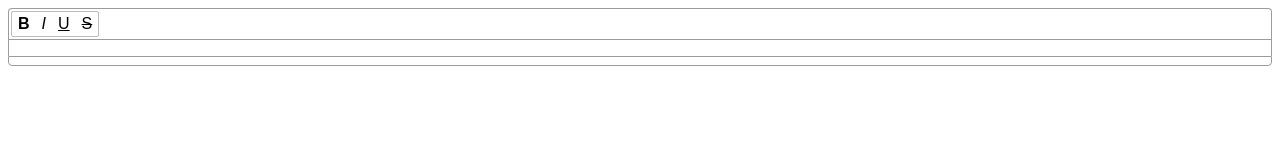
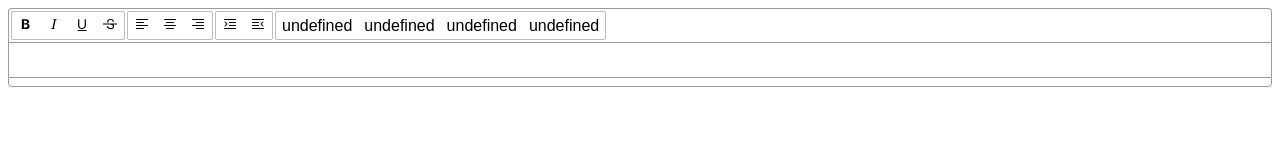
Before and after one commit to Haneum-Park/kanueditor, a website: page index.html in a window 1280 px wide. Drawn offline with Linux system fonts and the light colour scheme.

Commit message:
[ FEAT ] : 버튼 추가중

```diff
--- a/index.html
+++ b/index.html
@@ -5,7 +5,7 @@
   <meta http-equiv="X-UA-Compatible" content="IE=edge">
   <meta name="viewport" content="width=device-width, initial-scale=1.0">
   <title>Document</title>
-  <link type="text/css" rel="stylesheet" href="./src/assets/application.css">
+  <link type="text/css" rel="stylesheet" href="./src/assets/css/application.css">
 </head>
 <body>
 
--- a/src/assets/default.css
+++ b/src/assets/css/default.css
@@ -56,6 +56,14 @@
 /* ? content style */
 .kanu-editor .kanu-editor-content {
   padding: calc(8em / 16);
+  outline: none;
+  cursor: text;
+  color: 1px solid var(--color-black);
+}
+.kanu-editor .kanu-editor-content,
+.kanu-editor .kanu-editor-content:focus,
+.kanu-editor .kanu-editor-content:active {
+  outline: none;
 }
 
 .kanu-editor .kanu-editor-resizer {
--- a/src/assets/variable.css
+++ b/src/assets/css/variable.css
@@ -19,4 +19,6 @@
   --color-gray-7: #474747;
   --color-gray-8: #2b2b2b;
   --color-gray-9: #0f0f0f;
+
+  --font-size: 16px;
 }
--- a/src/kanueditor.js
+++ b/src/kanueditor.js
@@ -11,53 +11,108 @@ function resizerRender() {
 function contentRender() {
 	// ? editor content wrapper
 	const content = document.createElement("div");
+	content.contentEditable = true;
 	content.classList.add("kanu-editor-content");
+	content.tabIndex = 0;
 
 	return content;
 }
 
 function toolbarRender() {
+	const toolbarIcons = {
+		fmt: {
+			bold: {
+				icon: '<svg stroke="currentColor" fill="currentColor" stroke-width="0" viewBox="0 0 16 16" height="1em" width="1em" xmlns="http://www.w3.org/2000/svg"><path d="M8.21 13c2.106 0 3.412-1.087 3.412-2.823 0-1.306-.984-2.283-2.324-2.386v-.055a2.176 2.176 0 0 0 1.852-2.14c0-1.51-1.162-2.46-3.014-2.46H3.843V13H8.21zM5.908 4.674h1.696c.963 0 1.517.451 1.517 1.244 0 .834-.629 1.32-1.73 1.32H5.908V4.673zm0 6.788V8.598h1.73c1.217 0 1.88.492 1.88 1.415 0 .943-.643 1.449-1.832 1.449H5.907z"></path></svg>',
+				type: "button",
+				id: "font-bold",
+				class: "toolbar-font-bold",
+			},
+			italic: {
+				icon: '<svg stroke="currentColor" fill="currentColor" stroke-width="0" viewBox="0 0 16 16" height="1em" width="1em" xmlns="http://www.w3.org/2000/svg"><path d="M7.991 11.674 9.53 4.455c.123-.595.246-.71 1.347-.807l.11-.52H7.211l-.11.52c1.06.096 1.128.212 1.005.807L6.57 11.674c-.123.595-.246.71-1.346.806l-.11.52h3.774l.11-.52c-1.06-.095-1.129-.211-1.006-.806z"></path></svg>',
+				type: "button",
+				id: "font-italic",
+				class: "toolbar-font-italic",
+			},
+			underline: {
+				icon: '<svg stroke="currentColor" fill="currentColor" stroke-width="0" viewBox="0 0 16 16" height="1em" width="1em" xmlns="http://www.w3.org/2000/svg"><path d="M5.313 3.136h-1.23V9.54c0 2.105 1.47 3.623 3.917 3.623s3.917-1.518 3.917-3.623V3.136h-1.23v6.323c0 1.49-.978 2.57-2.687 2.57-1.709 0-2.687-1.08-2.687-2.57V3.136zM12.5 15h-9v-1h9v1z"></path></svg>',
+				type: "button",
+				id: "font-underline",
+				class: "toolbar-font-underline",
+			},
+			strike: {
+				icon: '<svg stroke="currentColor" fill="currentColor" stroke-width="0" viewBox="0 0 16 16" height="1em" width="1em" xmlns="http://www.w3.org/2000/svg"><path d="M6.333 5.686c0 .31.083.581.27.814H5.166a2.776 2.776 0 0 1-.099-.76c0-1.627 1.436-2.768 3.48-2.768 1.969 0 3.39 1.175 3.445 2.85h-1.23c-.11-1.08-.964-1.743-2.25-1.743-1.23 0-2.18.602-2.18 1.607zm2.194 7.478c-2.153 0-3.589-1.107-3.705-2.81h1.23c.144 1.06 1.129 1.703 2.544 1.703 1.34 0 2.31-.705 2.31-1.675 0-.827-.547-1.374-1.914-1.675L8.046 8.5H1v-1h14v1h-3.504c.468.437.675.994.675 1.697 0 1.826-1.436 2.967-3.644 2.967z"></path></svg>',
+				type: "button",
+				id: "font-strike",
+				class: "toolbar-font-strike",
+			},
+		},
+		align: {
+			left: {
+				icon: '<svg stroke="currentColor" fill="currentColor" stroke-width="0" viewBox="0 0 16 16" height="1em" width="1em" xmlns="http://www.w3.org/2000/svg"><path fill-rule="evenodd" d="M2 12.5a.5.5 0 0 1 .5-.5h7a.5.5 0 0 1 0 1h-7a.5.5 0 0 1-.5-.5zm0-3a.5.5 0 0 1 .5-.5h11a.5.5 0 0 1 0 1h-11a.5.5 0 0 1-.5-.5zm0-3a.5.5 0 0 1 .5-.5h7a.5.5 0 0 1 0 1h-7a.5.5 0 0 1-.5-.5zm0-3a.5.5 0 0 1 .5-.5h11a.5.5 0 0 1 0 1h-11a.5.5 0 0 1-.5-.5z"></path></svg>',
+				type: "button",
+				id: "align-left",
+				class: "toolbar-align-left",
+			},
+			center: {
+				icon: '<svg stroke="currentColor" fill="currentColor" stroke-width="0" viewBox="0 0 16 16" height="1em" width="1em" xmlns="http://www.w3.org/2000/svg"><path fill-rule="evenodd" d="M4 12.5a.5.5 0 0 1 .5-.5h7a.5.5 0 0 1 0 1h-7a.5.5 0 0 1-.5-.5zm-2-3a.5.5 0 0 1 .5-.5h11a.5.5 0 0 1 0 1h-11a.5.5 0 0 1-.5-.5zm2-3a.5.5 0 0 1 .5-.5h7a.5.5 0 0 1 0 1h-7a.5.5 0 0 1-.5-.5zm-2-3a.5.5 0 0 1 .5-.5h11a.5.5 0 0 1 0 1h-11a.5.5 0 0 1-.5-.5z"></path></svg>',
+				type: "button",
+				id: "align-center",
+				class: "toolbar-align-center",
+			},
+			right: {
+				icon: '<svg stroke="currentColor" fill="currentColor" stroke-width="0" viewBox="0 0 16 16" height="1em" width="1em" xmlns="http://www.w3.org/2000/svg"><path fill-rule="evenodd" d="M6 12.5a.5.5 0 0 1 .5-.5h7a.5.5 0 0 1 0 1h-7a.5.5 0 0 1-.5-.5zm-4-3a.5.5 0 0 1 .5-.5h11a.5.5 0 0 1 0 1h-11a.5.5 0 0 1-.5-.5zm4-3a.5.5 0 0 1 .5-.5h7a.5.5 0 0 1 0 1h-7a.5.5 0 0 1-.5-.5zm-4-3a.5.5 0 0 1 .5-.5h11a.5.5 0 0 1 0 1h-11a.5.5 0 0 1-.5-.5z"></path></svg>',
+				type: "button",
+				id: "align-right",
+				class: "toolbar-align-right",
+			},
+		},
+		indent: {
+			increase: {
+				icon: '<svg stroke="currentColor" fill="currentColor" stroke-width="0" viewBox="0 0 16 16" height="1em" width="1em" xmlns="http://www.w3.org/2000/svg"><path d="M2 3.5a.5.5 0 0 1 .5-.5h11a.5.5 0 0 1 0 1h-11a.5.5 0 0 1-.5-.5zm.646 2.146a.5.5 0 0 1 .708 0l2 2a.5.5 0 0 1 0 .708l-2 2a.5.5 0 0 1-.708-.708L4.293 8 2.646 6.354a.5.5 0 0 1 0-.708zM7 6.5a.5.5 0 0 1 .5-.5h6a.5.5 0 0 1 0 1h-6a.5.5 0 0 1-.5-.5zm0 3a.5.5 0 0 1 .5-.5h6a.5.5 0 0 1 0 1h-6a.5.5 0 0 1-.5-.5zm-5 3a.5.5 0 0 1 .5-.5h11a.5.5 0 0 1 0 1h-11a.5.5 0 0 1-.5-.5z"></path></svg>',
+				type: "button",
+				id: "indent-increase",
+				class: "toolbar-indent-increase",
+			},
+			decrease: {
+				icon: '<svg stroke="currentColor" fill="currentColor" stroke-width="0" viewBox="0 0 16 16" height="1em" width="1em" xmlns="http://www.w3.org/2000/svg"><path d="M2 3.5a.5.5 0 0 1 .5-.5h11a.5.5 0 0 1 0 1h-11a.5.5 0 0 1-.5-.5zm10.646 2.146a.5.5 0 0 1 .708.708L11.707 8l1.647 1.646a.5.5 0 0 1-.708.708l-2-2a.5.5 0 0 1 0-.708l2-2zM2 6.5a.5.5 0 0 1 .5-.5h6a.5.5 0 0 1 0 1h-6a.5.5 0 0 1-.5-.5zm0 3a.5.5 0 0 1 .5-.5h6a.5.5 0 0 1 0 1h-6a.5.5 0 0 1-.5-.5zm0 3a.5.5 0 0 1 .5-.5h11a.5.5 0 0 1 0 1h-11a.5.5 0 0 1-.5-.5z"></path></svg>',
+				type: "button",
+				id: "indent-decrease",
+				class: "toolbar-indent-decrease",
+			},
+		},
+		media: {
+			link: {},
+			image: {},
+			video: {},
+			audio: {},
+		},
+	};
+
 	// ? editor toolbar wrapper
 	const toolbar = document.createElement("div");
 	toolbar.classList.add("kanu-editor-toolbar");
 
 	// ? toolbar button wrapper
-	// TODO bold, italic, underline, strike
-	const btnGroup = document.createElement("div");
-	btnGroup.classList.add("kanu-editor-toolbar-btngroup");
-	const btnBold = document.createElement("button");
-	btnBold.type = "button";
-	btnBold.id = "font-bold";
-	btnBold.classList.add("toolbar-font-bold");
-	btnBold.textContent = "B";
-	const btnItalic = document.createElement("button");
-	btnItalic.type = "button";
-	btnItalic.id = "font-italic";
-	btnItalic.classList.add("toolbar-font-italic");
-	btnItalic.textContent = "I";
-	const btnUnderline = document.createElement("button");
-	btnUnderline.type = "button";
-	btnUnderline.id = "font-underline";
-	btnUnderline.classList.add("toolbar-font-underline");
-	btnUnderline.textContent = "U";
-	const btnStrike = document.createElement("button");
-	btnStrike.type = "button";
-	btnStrike.id = "font-strike";
-	btnStrike.classList.add("toolbar-font-strike");
-	btnStrike.textContent = "S";
+	Object.keys(toolbarIcons).forEach((key) => {
+		const btnGroup = document.createElement("div");
+		btnGroup.classList.add("kanu-editor-toolbar-btngroup");
+		btnGroup.id = `btn-${key}-group`;
 
-	// TODO align-left, align-center, align-right, align-justify
-	// TODO link, image, video
+		const btnObj = toolbarIcons[key];
+		Object.keys(btnObj).forEach((childKey) => {
+			const btn = document.createElement("button");
+			btn.type = btnObj[childKey].type;
+			btn.id = btnObj[childKey].id;
+			btn.classList.add(btnObj[childKey].class);
+			btn.innerHTML = btnObj[childKey].icon;
+			btnGroup.appendChild(btn);
+		});
+		toolbar.appendChild(btnGroup);
+	});
+
 	// TODO table, code, quote
 	// TODO ordered-list, unordered-list, horizontal-rule
 	// TODO undo, redo, clean
-
-	btnGroup.appendChild(btnBold);
-	btnGroup.appendChild(btnItalic);
-	btnGroup.appendChild(btnUnderline);
-	btnGroup.appendChild(btnStrike);
-
-	toolbar.appendChild(btnGroup);
 
 	return toolbar;
 }
```
Also changed, not shown: src/assets/css/application.css (renamed from src/assets/application.css), src/assets/icons/bold.svg (added), 1 other file.
